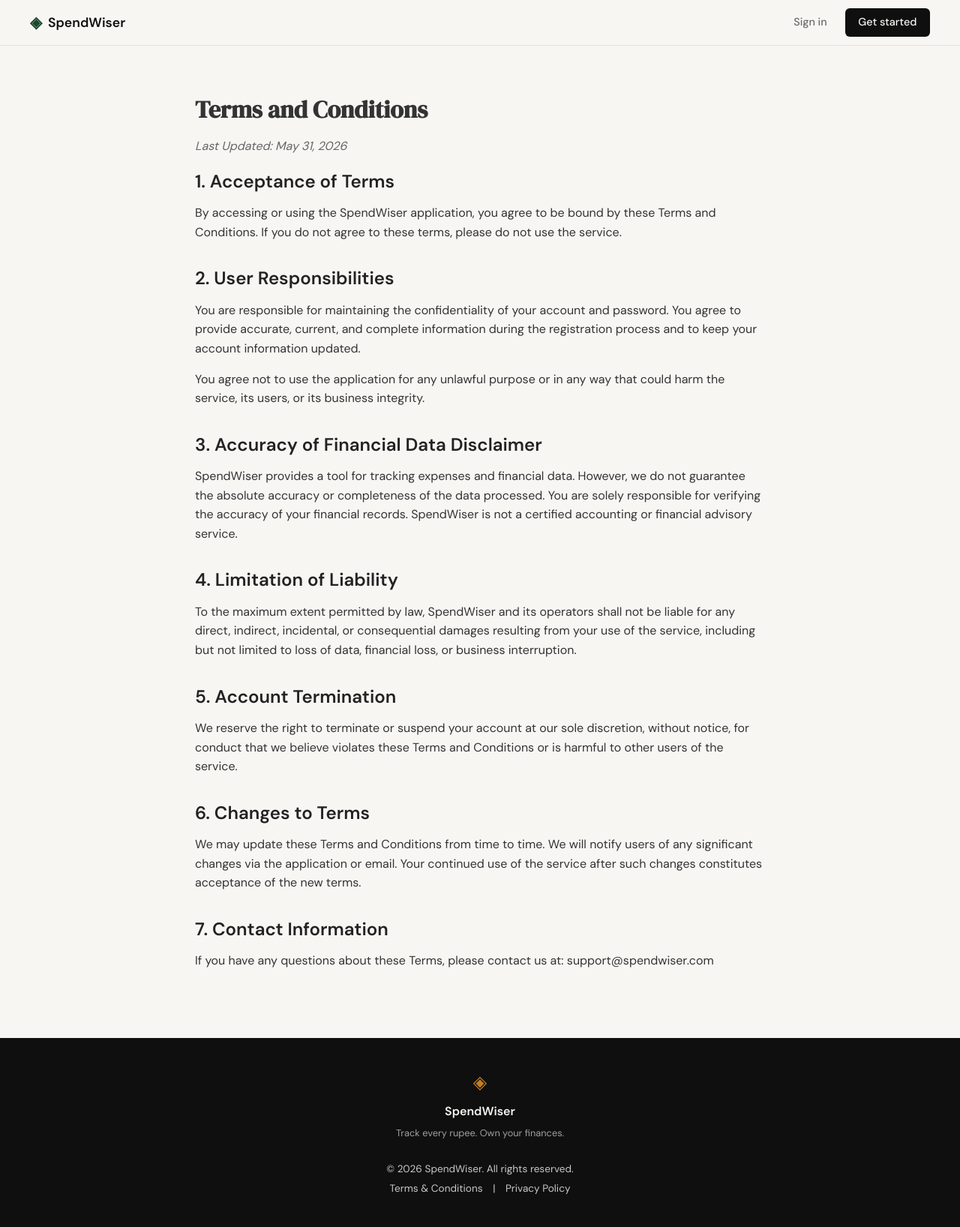
After one commit to studiousjha-boop/SpendWiser, a Flask app: page /terms in a window 1280 px wide. The commit adds this page. Shown: the whole page at 75% size. Run offline with Flask 3, Linux system fonts and the light colour scheme.

Commit message:
add terms and conditions page and route
Co-Authored-By: Claude Opus 4.8 <noreply@anthropic.com>

```diff
--- a/main.py
+++ b/main.py
@@ -1,4 +1,5 @@
 from flask import Flask, render_template
+from datetime import datetime
 
 app = Flask(__name__)
 
@@ -21,6 +22,20 @@ def register():
 def login():
     return render_template("login.html")
 
+
+@app.route("/terms")
+def terms():
+    return render_template("terms.html")
+
+
+@app.route("/privacy")
+def privacy():
+    return render_template("privacy.html")
+
+
+@app.context_processor
+def inject_now():
+    return {'now': datetime.utcnow()}
 
 # ------------------------------------------------------------------ #
 # Placeholder routes — students will implement these                  #
--- a/templates/base.html
+++ b/templates/base.html
@@ -8,6 +8,25 @@
     <link rel="preconnect" href="https://fonts.gstatic.com" crossorigin>
     <link href="https://fonts.googleapis.com/css2?family=DM+Serif+Display:ital@0;1&family=DM+Sans:wght@300;400;500;600&display=swap" rel="stylesheet">
     <link rel="stylesheet" href="{{ url_for('static', filename='css/style.css') }}">
+    <style>
+        .footer-legal {
+            margin-top: 20px;
+            font-size: 0.85rem;
+            opacity: 0.8;
+            text-align: center;
+        }
+        .footer-links {
+            margin-top: 5px;
+        }
+        .footer-links a {
+            color: inherit;
+            text-decoration: none;
+            margin: 0 10px;
+        }
+        .footer-links a:hover {
+            text-decoration: underline;
+        }
+    </style>
     {% block head %}{% endblock %}
 </head>
 <body>
@@ -16,7 +35,7 @@
         <div class="nav-inner">
             <a href="{{ url_for('landing') }}" class="nav-brand">
                 <span class="brand-icon">◈</span>
-                <span class="brand-name">Spendly</span>
+                <span class="brand-name">SpendWiser</span>
             </a>
             <div class="nav-links">
                 <a href="{{ url_for('login') }}">Sign in</a>
@@ -32,8 +51,15 @@
     <footer class="footer">
         <div class="footer-inner">
             <span class="brand-icon">◈</span>
-            <span class="footer-name">Spendly</span>
+            <span class="footer-name">SpendWiser</span>
             <p class="footer-copy">Track every rupee. Own your finances.</p>
+            <div class="footer-legal">
+                <p>&copy; {{ now.year }} SpendWiser. All rights reserved.</p>
+                <div class="footer-links">
+                    <a href="{{ url_for('terms') }}">Terms & Conditions</a> |
+                    <a href="{{ url_for('privacy') }}">Privacy Policy</a>
+                </div>
+            </div>
         </div>
     </footer>
 
--- /dev/null
+++ b/templates/terms.html
@@ -0,0 +1,76 @@
+{% extends "base.html" %}
+
+{% block title %}Terms and Conditions - SpendWiser{% endblock %}
+
+{% block content %}
+<div class="legal-container">
+    <h1>Terms and Conditions</h1>
+    <p class="last-updated">Last Updated: May 31, 2026</p>
+
+    <section>
+        <h2>1. Acceptance of Terms</h2>
+        <p>By accessing or using the SpendWiser application, you agree to be bound by these Terms and Conditions. If you do not agree to these terms, please do not use the service.</p>
+    </section>
+
+    <section>
+        <h2>2. User Responsibilities</h2>
+        <p>You are responsible for maintaining the confidentiality of your account and password. You agree to provide accurate, current, and complete information during the registration process and to keep your account information updated.</p>
+        <p>You agree not to use the application for any unlawful purpose or in any way that could harm the service, its users, or its business integrity.</p>
+    </section>
+
+    <section>
+        <h2>3. Accuracy of Financial Data Disclaimer</h2>
+        <p>SpendWiser provides a tool for tracking expenses and financial data. However, we do not guarantee the absolute accuracy or completeness of the data processed. You are solely responsible for verifying the accuracy of your financial records. SpendWiser is not a certified accounting or financial advisory service.</p>
+    </section>
+
+    <section>
+        <h2>4. Limitation of Liability</h2>
+        <p>To the maximum extent permitted by law, SpendWiser and its operators shall not be liable for any direct, indirect, incidental, or consequential damages resulting from your use of the service, including but not limited to loss of data, financial loss, or business interruption.</p>
+    </section>
+
+    <section>
+        <h2>5. Account Termination</h2>
+        <p>We reserve the right to terminate or suspend your account at our sole discretion, without notice, for conduct that we believe violates these Terms and Conditions or is harmful to other users of the service.</p>
+    </section>
+
+    <section>
+        <h2>6. Changes to Terms</h2>
+        <p>We may update these Terms and Conditions from time to time. We will notify users of any significant changes via the application or email. Your continued use of the service after such changes constitutes acceptance of the new terms.</p>
+    </section>
+
+    <section>
+        <h2>7. Contact Information</h2>
+        <p>If you have any questions about these Terms, please contact us at: <a href="mailto:support@spendwiser.com">support@spendwiser.com</a></p>
+    </section>
+</div>
+
+<style>
+    .legal-container {
+        max-width: 800px;
+        margin: 40px auto;
+        padding: 20px;
+        line-height: 1.6;
+        color: var(--text-color, #333);
+    }
+    .legal-container h1 {
+        margin-bottom: 10px;
+        font-family: 'DM Serif Display', serif;
+    }
+    .last-updated {
+        font-style: italic;
+        color: #666;
+        margin-bottom: 30px;
+    }
+    .legal-container section {
+        margin-bottom: 30px;
+    }
+    .legal-container h2 {
+        font-size: 1.5rem;
+        margin-bottom: 10px;
+        color: #222;
+    }
+    .legal-container p {
+        margin-bottom: 15px;
+    }
+</style>
+{% endblock %}
```
Also changed, not shown: Landing_Page.txt (added, +56 -0 lines), file.md (added, +17 -0 lines), templates/privacy.html (added, +97 -0 lines).
